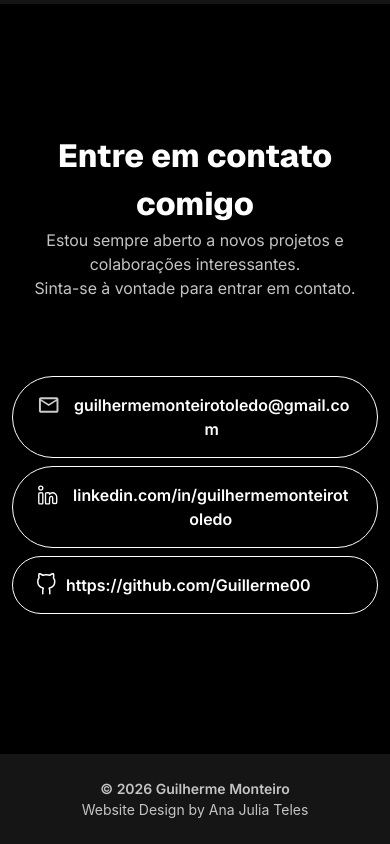
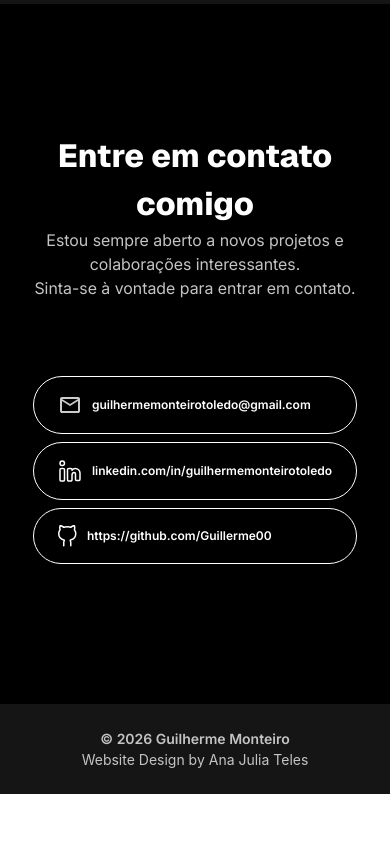
Before and after one commit to Guillerme00/portfolio, a React (Vite) app in the folder portfolio/: page / in a window 390 px wide. Shown: the part 3645-4489 px from the top of the page. After the commit the page ends 4439 px from the top, so only its background shows below. Built offline with nearby package versions, Linux system fonts and the light colour scheme.

Commit message:
Att 0.1.8 - Finishing

```diff
--- a/portfolio/src/App.tsx
+++ b/portfolio/src/App.tsx
@@ -411,19 +411,23 @@ function App() {
             <h2 className={`${theme.title_text_variant} text-[16px] inter_400 flex text-center`}>{language.final_contact_text_2}</h2>
           </div>
         <div className="p-[12px]">
-          <button className={`mb-[8px] w-full cursor-pointer py-[16px] px-[24px] rounded-full flex gap-[10px] transition-colors duration-300 ${theme.button_contacts_hover} ${theme.button_border_color} border-1`}
+          <button className={`mb-[8px] w-full cursor-pointer py-[16px] px-[24px] rounded-full flex gap-[10px] transition-colors duration-300 ${theme.button_contacts_hover} ${theme.button_border_color} border-1 flex items-center`}
           onClick={async () => {
             await navigator.clipboard.writeText("guilhermemonteirotoledo@gmail.com")
             alert(language.email_message);
-          }}><MAIL className={`${theme.title_text_color}`}/><span className={`${theme.title_text_color} text-[16px] inter_600 break-all`}>guilhermemonteirotoledo@gmail.com</span></button>
-          <button className={`mb-[8px] w-full cursor-pointer py-[16px] px-[24px] rounded-full flex gap-[10px] transition-colors duration-300 ${theme.button_contacts_hover} ${theme.button_border_color} border-1`}
+          }}><MAIL className={`${theme.title_text_color}`}/><span className={`${theme.title_text_color} text-[12px] md:text-[16px] inter_600 break-all`}>guilhermemonteirotoledo@gmail.com</span></button>
+
+
+          <button className={`mb-[8px] w-full cursor-pointer py-[16px] px-[24px] rounded-full flex gap-[10px] transition-colors duration-300 ${theme.button_contacts_hover} ${theme.button_border_color} border-1 flex items-center`}
           onClick={() => {
             window.open("https://www.linkedin.com/in/guilhermemonteirotoledo/", "_blank");
-          }}><LINKEDIN className={`${theme.title_text_color}`}/><span className={`${theme.title_text_color} text-[16px] inter_600 break-all`}>linkedin.com/in/guilhermemonteirotoledo</span></button>
-          <button className={`w-full cursor-pointer py-[16px] px-[24px] rounded-full flex gap-[10px] transition-colors duration-300 ${theme.button_contacts_hover} ${theme.button_border_color} border-1`}
+          }}><LINKEDIN className={`${theme.title_text_color}`}/><span className={`${theme.title_text_color} text-[12px] md:text-[16px] inter_600 break-all`}>linkedin.com/in/guilhermemonteirotoledo</span></button>
+
+
+          <button className={`w-full cursor-pointer py-[16px] px-[24px] rounded-full flex gap-[10px] transition-colors duration-300 ${theme.button_contacts_hover} ${theme.button_border_color} border-1 flex items-center`}
           onClick={() => {
             window.open("https://github.com/Guillerme00", "_blank");
-          }}><GITHUB className={`${theme.title_text_color}`}/><span className={`${theme.title_text_color} text-[16px] inter_600 break-all`}>https://github.com/Guillerme00</span></button>
+          }}><GITHUB className={`${theme.title_text_color}`}/><span className={`${theme.title_text_color} text-[12px] md:text-[16px] inter_600 break-all`}>https://github.com/Guillerme00</span></button>
         </div>
         </div>
         {/* Body 5 */}
```
